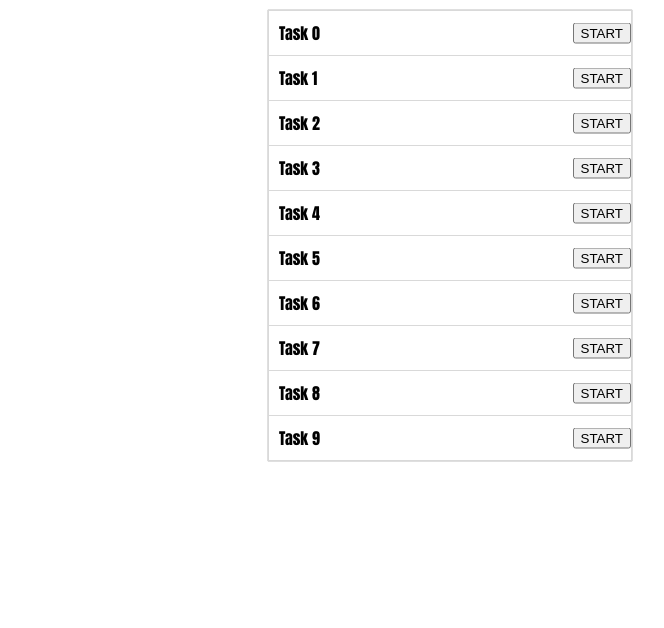
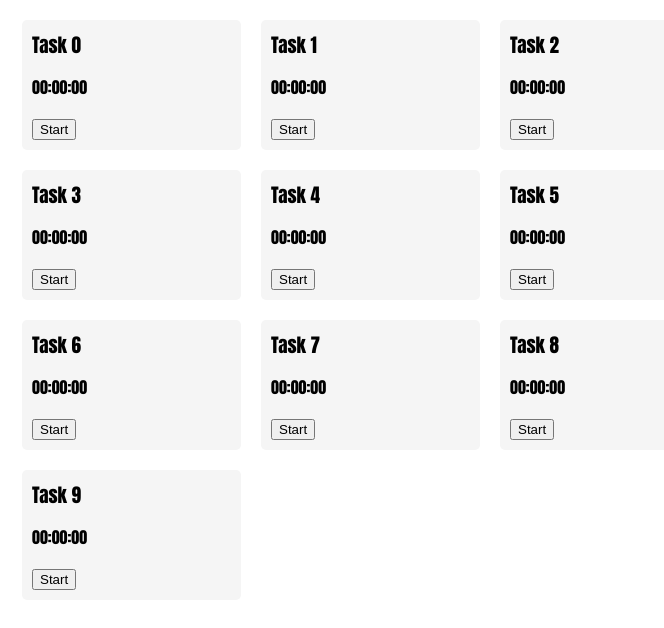
Before and after one commit to lukawski/todo-list, a website built with webpack: page dist/index.html in a window 1280 px wide. Shown: the whole page, without its empty margins (190-854 px from the left). Built offline with nearby package versions, Linux system fonts and the light colour scheme; files whose address does not match are found by name.

Commit message:
Changed styles completly

```diff
--- a/app/TasksList.js
+++ b/app/TasksList.js
@@ -18,20 +18,30 @@ export default class TasksList {
 
   static render (tasks, root) {
     let fragment = document.createDocumentFragment()
-    let ul = document.createElement('ul')
-    fragment.appendChild(ul)
     tasks.forEach(item => {
-      const li = document.createElement('li')
-      const btn = document.createElement('button')
-      const timer = document.createElement('span')
-      li.id = item.id
-      li.innerHTML = item.name
-      btn.innerText = 'Start'
-      btn.setAttribute('data-action', 'start')
-      timer.classList.add('timer')
-      li.appendChild(btn)
-      li.appendChild(timer)
-      fragment.childNodes[0].appendChild(li)
+      const container = document.createElement('div')
+      const title = document.createElement('p')
+      const timerContainer = document.createElement('p')
+      const timerBtn = document.createElement('button')
+      console.log(container)
+
+      container.id = item.id
+      container.classList.add('task')
+
+      title.textContent = item.name
+      title.classList.add('task-title')
+
+      timerContainer.textContent = '00:00:00'
+      timerContainer.classList.add('timer-time')
+
+      timerBtn.textContent = 'Start'
+      timerBtn.setAttribute('data-action', 'start')
+      timerBtn.classList.add('timer-btn')
+
+      container.appendChild(title)
+      container.appendChild(timerContainer)
+      container.appendChild(timerBtn)
+      fragment.appendChild(container)
     })
     document.getElementById(root).appendChild(fragment)
   }
--- a/app/index.css
+++ b/app/index.css
@@ -14,41 +14,23 @@ body {
 }
 
 .app {
-  width: 30%;
+  width: 70%;
   margin: 0 auto;
   padding: 10px;
+  display: flex;
+  flex-wrap: wrap;
+  justify-content: flex-start;
 }
 
-ul {
-  margin: 0;
-  padding: 0;
-  list-style-type: none;
-  -webkit-box-shadow: 0px 0px 1px 0px rgba(0,0,0,0.75);
-  -moz-box-shadow: 0px 0px 1px 0px rgba(0,0,0,0.75);
-  box-shadow: 0px 0px 1px 0px rgba(0,0,0,0.75);
+.task {
+  width: 25%;
+  margin: 10px;
+  background: whitesmoke;
+  border-radius: 5px;
+  padding: 10px 10px 10px 10px;
 }
 
-li {
-  position: relative;
-  padding: 10px;
-  border: 1px solid #d9d9d9;
-  transition: all .3s;
+.task-title {
+  font-size: 1.2em;
+  margin: 0;
 }
-
-li:nth-of-type(even) {
-  border-top: none;
-  border-bottom: none;
-}
-
-li:last-of-type {
-  border: 1px solid #d9d9d9;
-  border-top: none;
-}
-
-button {
-  position: absolute;
-  right: 0;
-  top: 50%;
-  transform: translateY(-50%);
-  text-transform: uppercase;
-}
```
